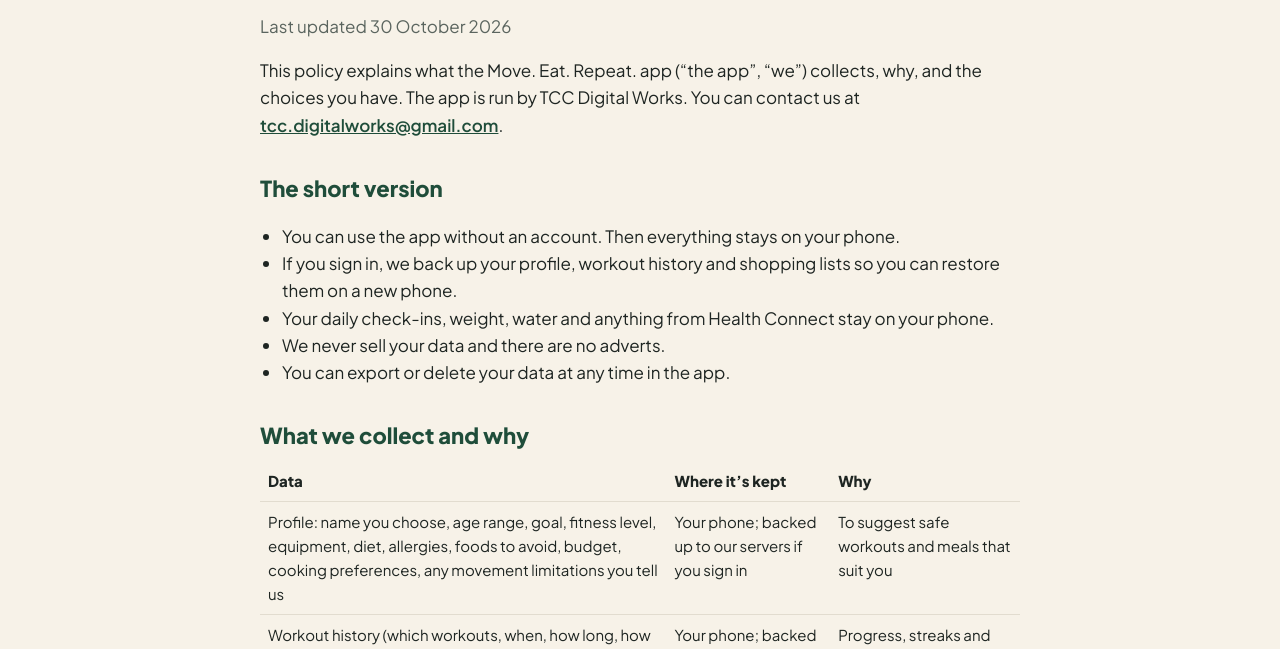
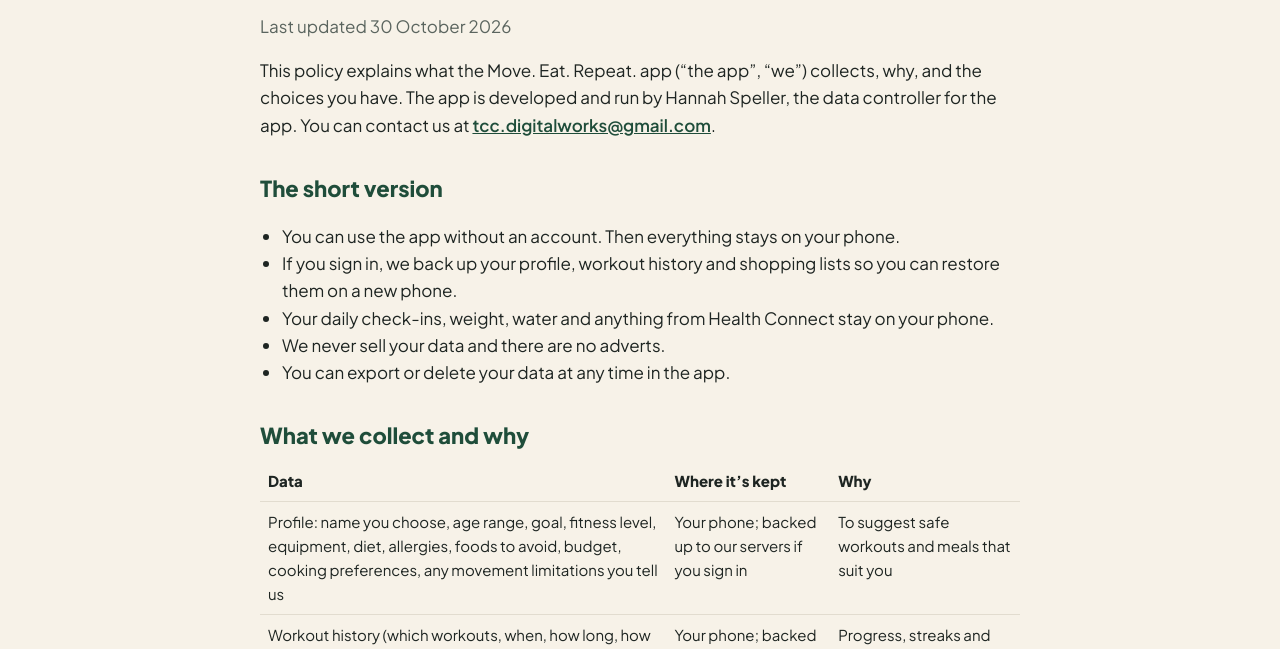
Before and after one commit to TCC-DigitalWorks/moveeatrepeat, a plain HTML site: page privacy.html in a window 1280 px wide. Shown: the part 151-800 px from the top of the page. Drawn offline with Linux system fonts and the light colour scheme.

Commit message:
Name the developer in the privacy policy and terms

```diff
--- a/privacy.html
+++ b/privacy.html
@@ -19,7 +19,7 @@
 
 <h1>Privacy policy</h1>
 <p class="muted">Last updated 30 October 2026</p>
-<p>This policy explains what the Move. Eat. Repeat. app (“the app”, “we”) collects, why, and the choices you have. The app is run by TCC Digital Works. You can contact us at <a href="mailto:tcc.digitalworks@gmail.com">tcc.digitalworks@gmail.com</a>.</p>
+<p>This policy explains what the Move. Eat. Repeat. app (“the app”, “we”) collects, why, and the choices you have. The app is developed and run by Hannah Speller, the data controller for the app. You can contact us at <a href="mailto:tcc.digitalworks@gmail.com">tcc.digitalworks@gmail.com</a>.</p>
 
 <h2>The short version</h2>
 <ul>
```
Also changed, not shown: terms.html (+1 -1 lines).
